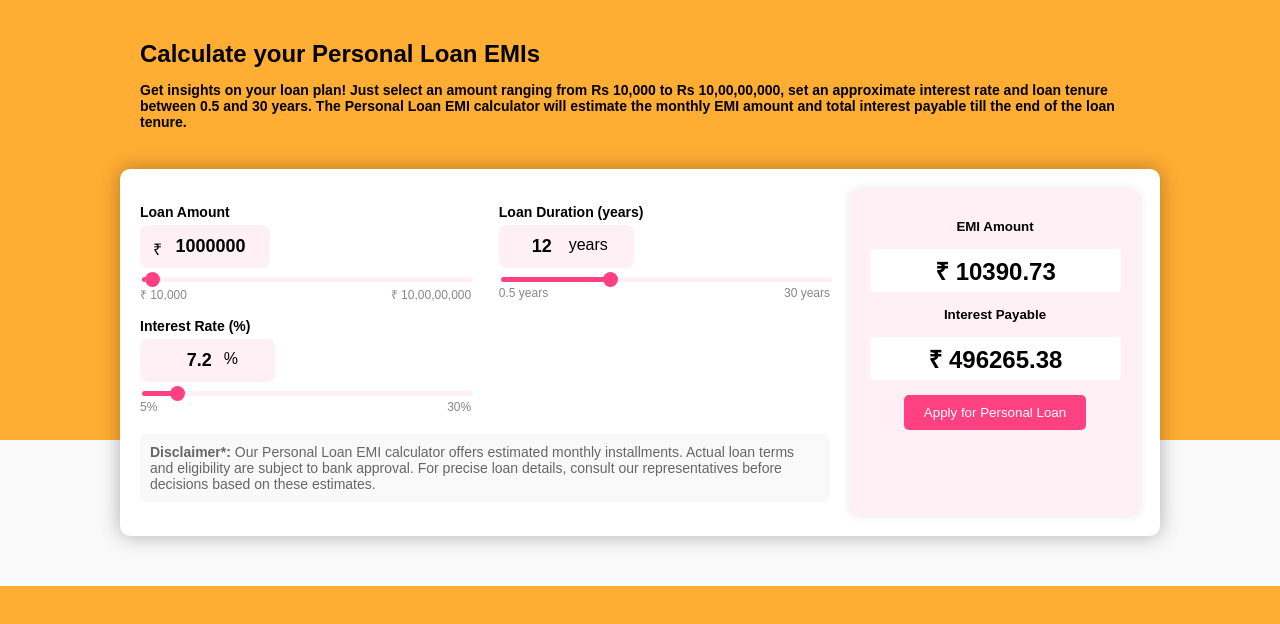
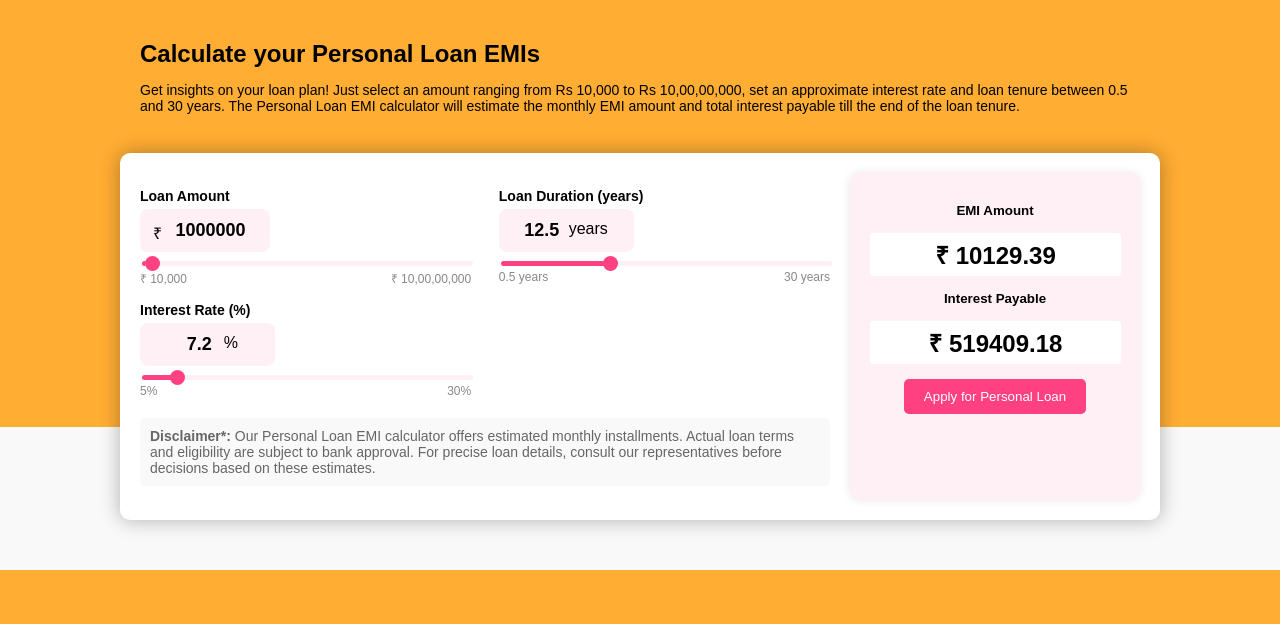
Before and after one commit to msourav7/EmiCalculator, a plain HTML site: page index.html in a window 1280 px wide. Drawn offline with Linux system fonts and the light colour scheme.

Commit message:
basic changes

```diff
--- a/index.html
+++ b/index.html
@@ -61,7 +61,7 @@
                   min="0.5"
                   max="30"
                   step="0.1"
-                  value="12"
+                  value="12.5"
                 />
                 <span class="months">years</span>
               </div>
--- a/styles.css
+++ b/styles.css
@@ -239,6 +239,7 @@ input[type="range"]::-moz-range-thumb {
 .top-text h3 {
     font-size: 14px;
     text-align: left;
+    font-weight: 500;
 }
 
 
```
